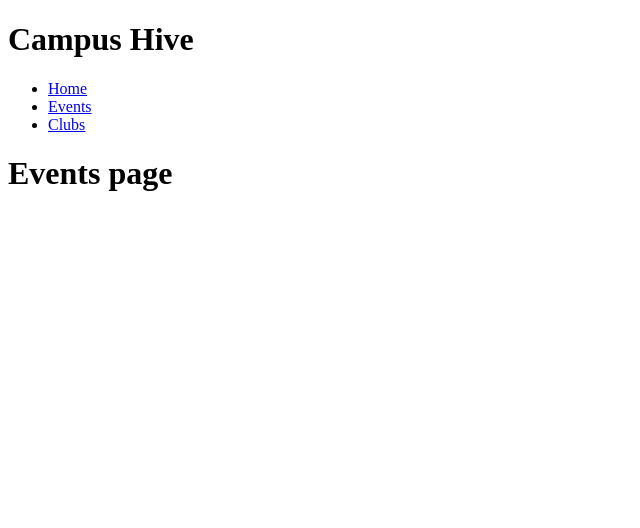
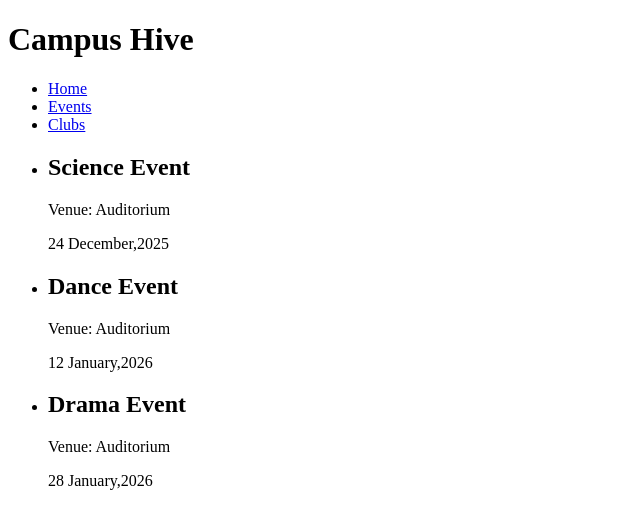
Before and after one commit to himank-03/Campus-Hive, a website: page events.html in a window 1280 px wide. Shown: the whole page, without its empty margins (0-640 px from the left). Drawn offline with Linux system fonts and the light colour scheme.

Commit message:
Updated Events Page

```diff
--- a/events.html
+++ b/events.html
@@ -16,8 +16,25 @@
     </ul>
   </nav>
 </header>
-
-<h1>Events page</h1>
+<main>
+  <ul>
+    <li>
+      <h2>Science Event</h2>
+      <p>Venue: Auditorium</p>
+      <time>24 December,2025</time>
+    </li>
+    <li>
+      <h2>Dance Event</h2>
+      <p>Venue: Auditorium</p>
+      <time>12 January,2026</time>
+    </li>
+    <li>
+      <h2>Drama Event</h2>
+      <p>Venue: Auditorium</p>
+      <time>28 January,2026</time>
+    </li>
+  </ul>
+</main>
 
 </body>
 </html>
```
Also changed, not shown: clubs.html (+4 -4 lines).
